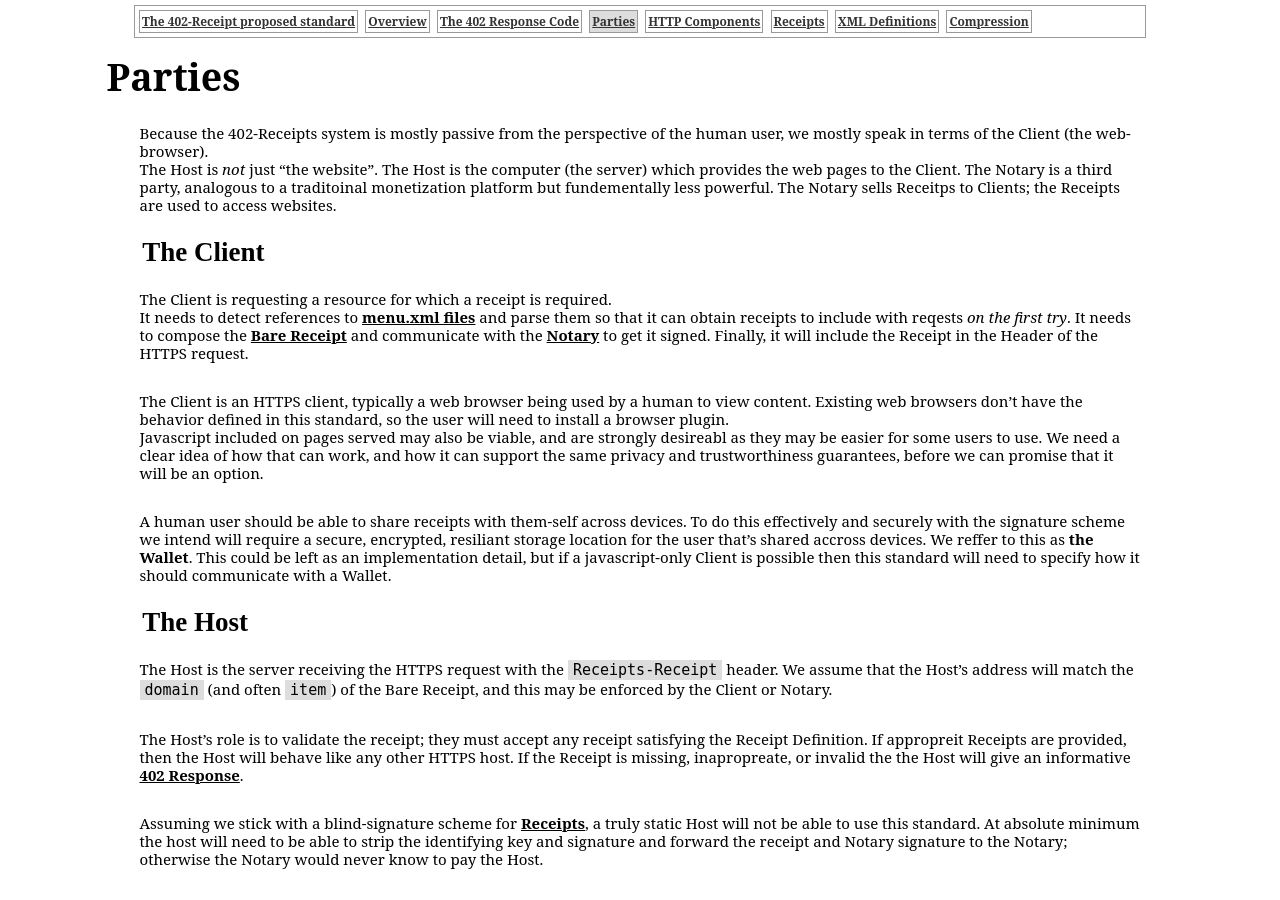
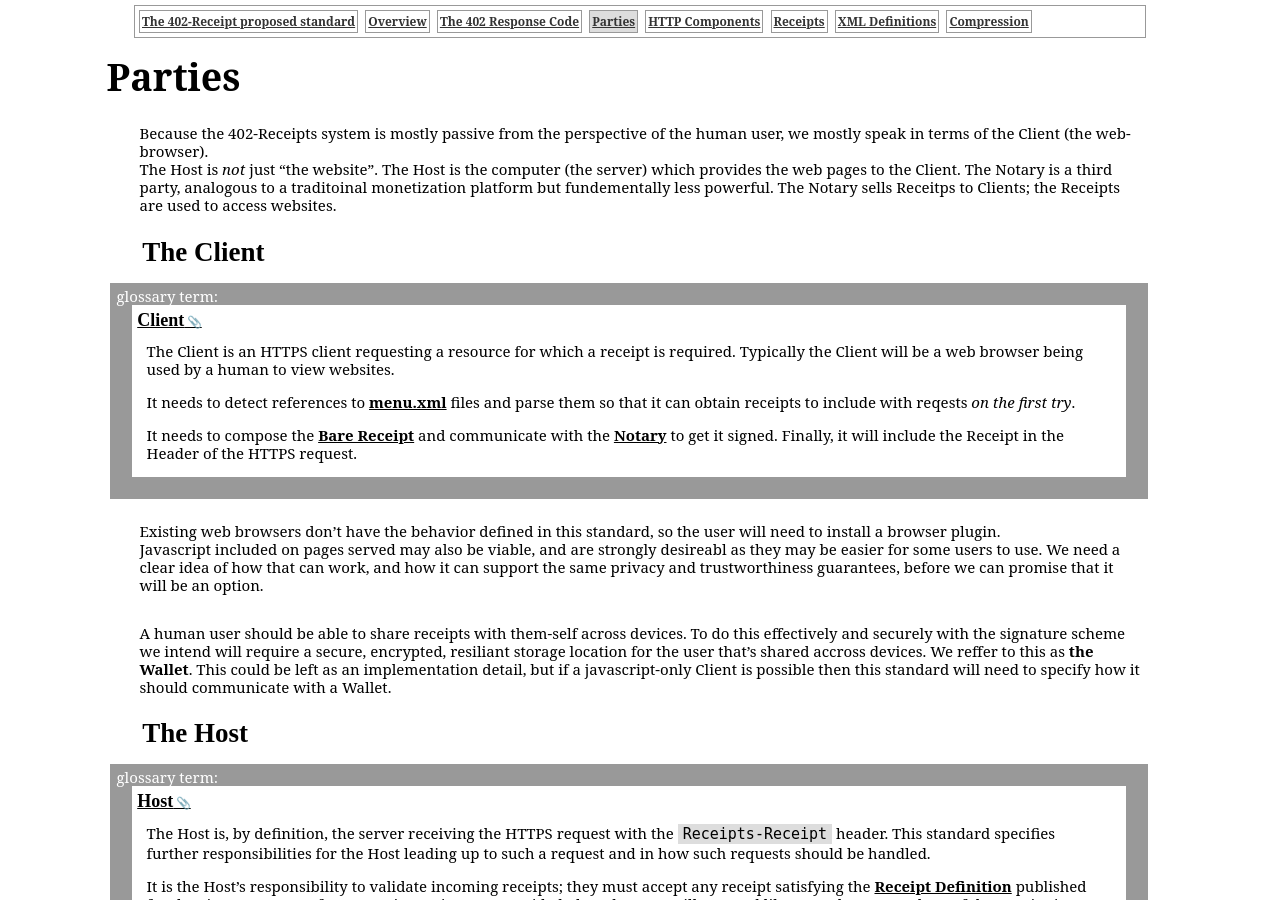
Before and after one commit to erikpukinskis/direct-monetization-static, a Jekyll site: the page built from _proposal/03_parties.markdown, in a window 1280 px wide and 900 px high. Built offline with Jekyll 4.4.1, drawn with Linux system fonts in a browser that asks for light colours; part of the change alters nothing that is shown; some of the changed text lies outside the part shown.

Commit message:
move stuff to glossary

```diff
--- a/_data/glossary.yaml
+++ b/_data/glossary.yaml
@@ -30,7 +30,7 @@ accepts_header:
     The `Receipts-Accepts` response header value is a [compressed](/compression.html) [Receipt Definition XML object](/xml.html#glossary_receipt_definition).
     The response to a request for a resource for which receipts are accepted must always have a `Receipts-Accepts` header
     if the response represents success (a 2** response) or any receipt- or payment-related failure (including a 402 response).
-    In practice it's advisable for the `Receipts-Accepts` header to be consistent for a given resource regardles of the rest of the details of the response.
+    In practice it's advisable for the `Receipts-Accepts` header to be constant for a given resource regardles of the rest of the details of the response.
 receipt_definition:
   subject: Receipt Definition
   path: /xml.html#glossary_receipt_definition
@@ -72,3 +72,36 @@ receipt_header:
 
     If a 402 response has a response body, that body should be used as a placeholder for the requested resource, and must be appropriate for such use.
     If a 402 response has a `Link: <url>; rel=alternate` header, then it must specify a placeholder for the requested resource and there should not be a body.
+notary:
+  subject: Notary
+  path: /parties.html#glossary_notary
+  meaning: |
+
+client:
+  subject: Client
+  path: /parties.html#glossary_client
+  meaning: |
+    The Client is an HTTPS client requesting a resource for which a receipt is required.
+    Typically the Client will be a web browser being used by a human to view websites.
+
+    It needs to detect references to [menu.xml](/http.html#glossary_menu_header) files and parse them
+    so that it can obtain receipts to include with reqests _on the first try_.
+
+    It needs to compose the [Bare Receipt](/receipts.html) and communicate with the [Notary](/notary.html#glossary_notary) to get it signed.
+    Finally, it will include the Receipt in the Header of the HTTPS request.
+wallet:
+  subject: Wallet
+  path: /parties.html#glossary_wallet
+  meaning: |
+
+host:
+  subject: Host
+  path: /parties.html#glossary_host
+  meaning: |
+    The Host is, by definition, the server receiving the HTTPS request with the `Receipts-Receipt` header.
+    This standard specifies further responsibilities for the Host leading up to such a request and in how such requests should be handled.
+
+    It is the Host's responsibility to validate incoming receipts;
+    they must accept any receipt satisfying the [Receipt Definition](/xml.html#glossary_receipt_definition) published for the given resource.
+    If appropreit Receipts are provided, then the Host will respond like any other HTTPS host.
+    If the Receipt is missing, inapropreate, or invalid, then the the Host will give an informative [402 Response](/http.html#glossary_402_response).
--- a/_proposal/03_parties.markdown
+++ b/_proposal/03_parties.markdown
@@ -13,26 +13,25 @@ The Host is _not_ just "the website". The Host is the computer (the server) whic
 The Notary is a third party, analogous to a traditoinal monetization platform but fundementally less powerful. The Notary sells Receitps to Clients; the Receipts are used to access websites.
 
 ## The Client
-The Client is requesting a resource for which a receipt is required.
-It needs to detect references to [menu.xml files]({{ "/http.html" | relative_url }}) and parse them so that it can obtain receipts to include with reqests _on the first try_.
-It needs to compose the [Bare Receipt]({{ "/receipts.html" | relative_url }}) and communicate with the [Notary]({{ "/notary.html" | relative_url }}) to get it signed.
-Finally, it will include the Receipt in the Header of the HTTPS request.
+{% include glossary_item s=site.data.glossary.client %}
 
-The Client is an HTTPS client, typically a web browser being used by a human to view content. Existing web browsers don't have the behavior defined in this standard, so the user will need to install a browser plugin.
+Existing web browsers don't have the behavior defined in this standard, so the user will need to install a browser plugin.
 Javascript included on pages served may also be viable, and are strongly desireabl as they may be easier for some users to use. We need a clear idea of how that can work, and how it can support the same privacy and trustworthiness guarantees, before we can promise that it will be an option.
 
 A human user should be able to share receipts with them-self across devices. To do this effectively and securely with the signature scheme we intend will require a secure, encrypted, resiliant storage location for the user that's shared accross devices. We reffer to this as **the Wallet**. This could be left as an implementation detail, but if a javascript-only Client is possible then this standard will need to specify how it should communicate with a Wallet.
 
 ## The Host
-The Host is the server receiving the HTTPS request with the `Receipts-Receipt` header. We assume that the Host's address will match the `domain` (and often `item`) of the Bare Receipt, and this may be enforced by the Client or Notary.
+{% include glossary_item s=site.data.glossary.host %}
 
-The Host's role is to validate the receipt; they must accept any receipt satisfying the Receipt Definition. If appropreit Receipts are provided, then the Host will behave like any other HTTPS host. If the Receipt is missing, inapropreate, or invalid the the Host will give an informative [402 Response]({{ "/http.html" | relative_url }}).
+We assume that the Host's address will match the `domain` (and often `item`) of the Bare Receipt, and this may be enforced by the Client or Notary.
 
-Assuming we stick with a blind-signature scheme for [Receipts]({{ "/receipts.html" | relative_url }}), a truly static Host will not be able to use this standard. At absolute minimum the host will need to be able to strip the identifying key and signature and forward the receipt and Notary signature to the Notary; otherwise the Notary would never know to pay the Host.
-
+Assuming we stick with a blind-signature scheme for [Receipts]({{ "/receipts.html" | relative_url }}), a truly static Host will not be able to use this standard.
+At absolute minimum the host will need to be able to strip the identifying key and signature and forward the receipt and Notary signature to the Notary;
+otherwise the Notary would never know to pay the Host.
 In practice, the Host should also be obliged to validate the receipt as part of request handling, and the Host **should not** forward the receipt until handling of the HTTPS request in question has finished. Submitting receipts to the Notary in batches (for example, every hour) can (in conjunction with some defensive behavior on the part of the Clients) prevent deanonymization of Receipts by timing analysis.
 
-Furthermore, the Host will need to maintain a database of receipts it has received which would still be valid for use along with the Client Key they were originally submitted with. This is needed to prevent sharing of receipts between consumers.
+Furthermore, Hosts will generally need to maintain a database of receipts received which are still valid for reuse, along with the Client Key they were originally submitted with.
+This is needed to prevent sharing of receipts between consumers.
 
 ## The Notary
 The Notary signs the receipt. It is up to the parties involved to agree in advance what is promised when a receipt is signed; here we assume that the Notary has collected the money in question from the Client and will forward those funds to the Host by some outside channel. In this sense the "Notary" is properly thought of as a "Broker". Of course it's the Notary's responsibility to make themselves valuable to the other parties, but it's illuminating to explain here some of the ways they might do that.
```
